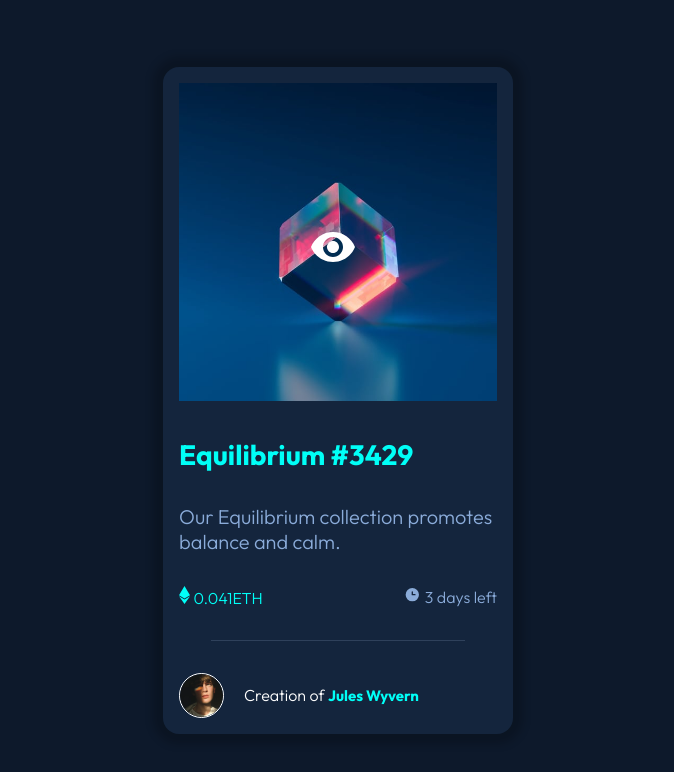
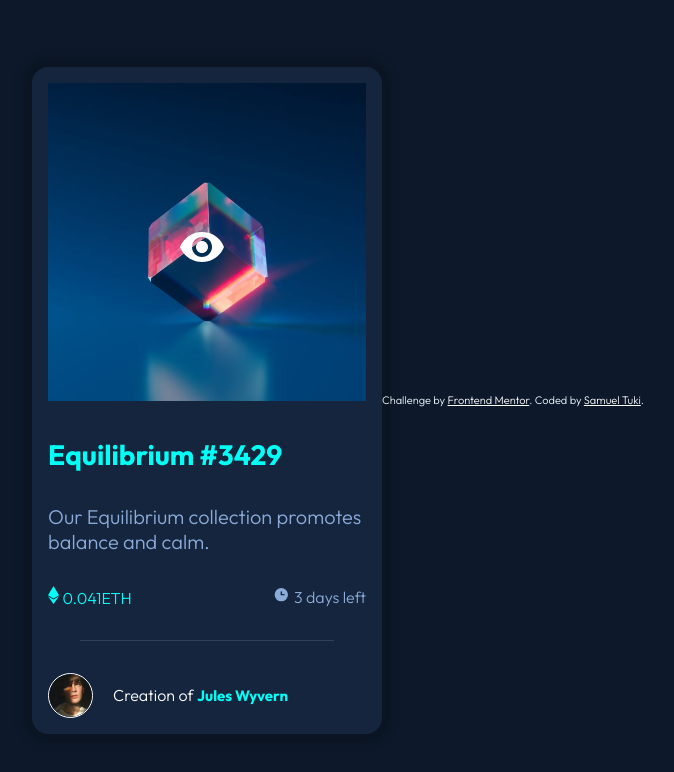
Before and after one commit to samueltuki/NFT-preview-card, a plain HTML site: page index.html in a window 1280 px wide. Shown: the whole page, without its empty margins (302-976 px from the left). Drawn offline with Linux system fonts and the light colour scheme.

Commit message:
new update

```diff
--- a/css/index.css
+++ b/css/index.css
@@ -129,5 +129,5 @@ img{
 
 
 
-.attribution { font-size: 11px; text-align: center; }
-.attribution a { color: hsl(228, 45%, 44%); }
+.attribution {color: aliceblue; font-size: 11px; text-align: center; }
+.attribution a { color: hsl(0, 0%, 100%); }
--- a/index.html
+++ b/index.html
@@ -50,10 +50,12 @@
       </div>
     </div>
   </body>
-  <!-- <div class="attribution">
+
+  <div class="attribution">
     Challenge by
     <a href="https://www.frontendmentor.io?ref=challenge" target="_blank"
       >Frontend Mentor</a
-    >. Coded by <a href="#">Your Name Here</a>.
-  </div> -->
+    >. Coded by <a href="#">Samuel Tuki</a>.
+  </div>
+
 </html>
```
